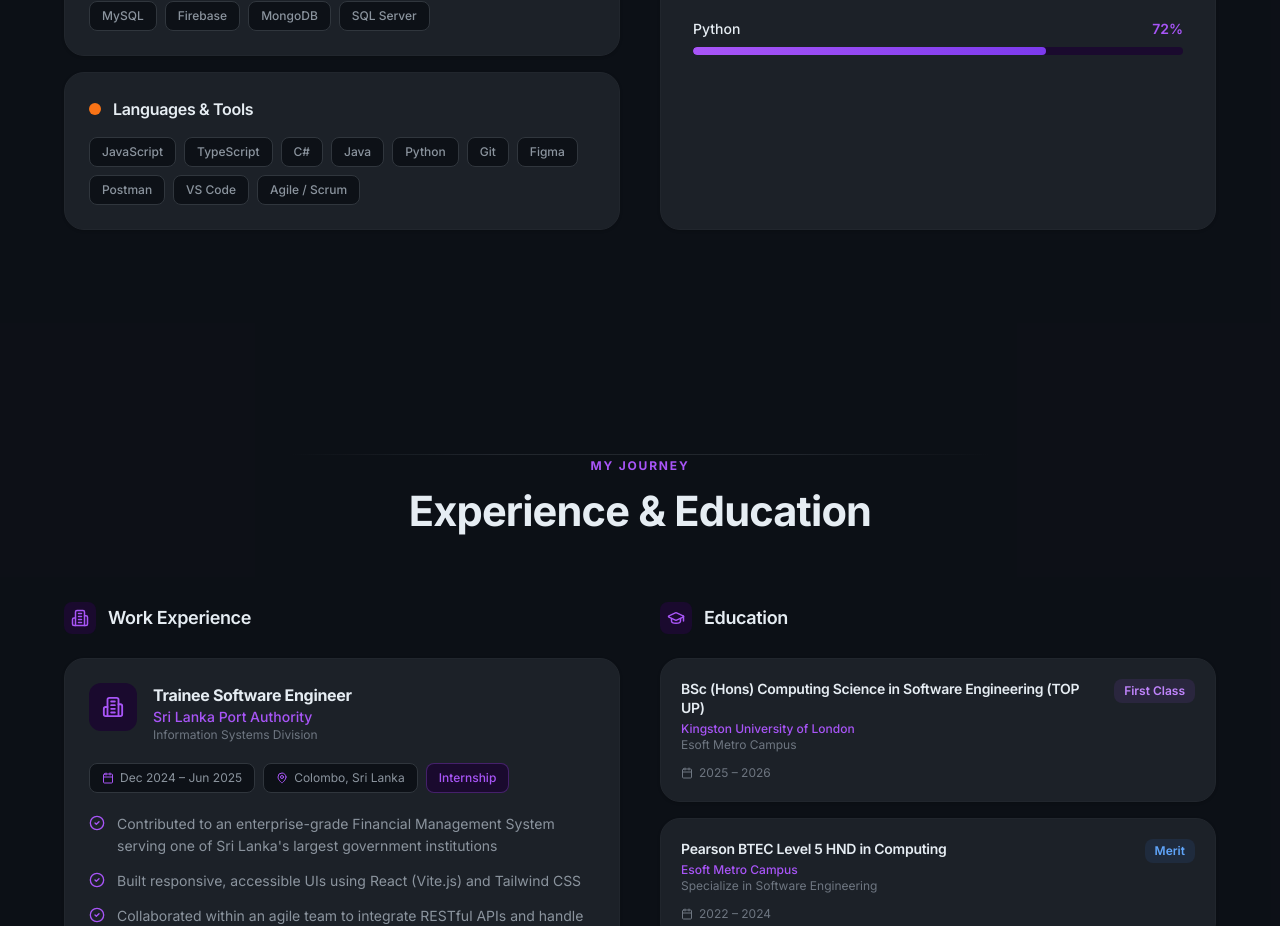
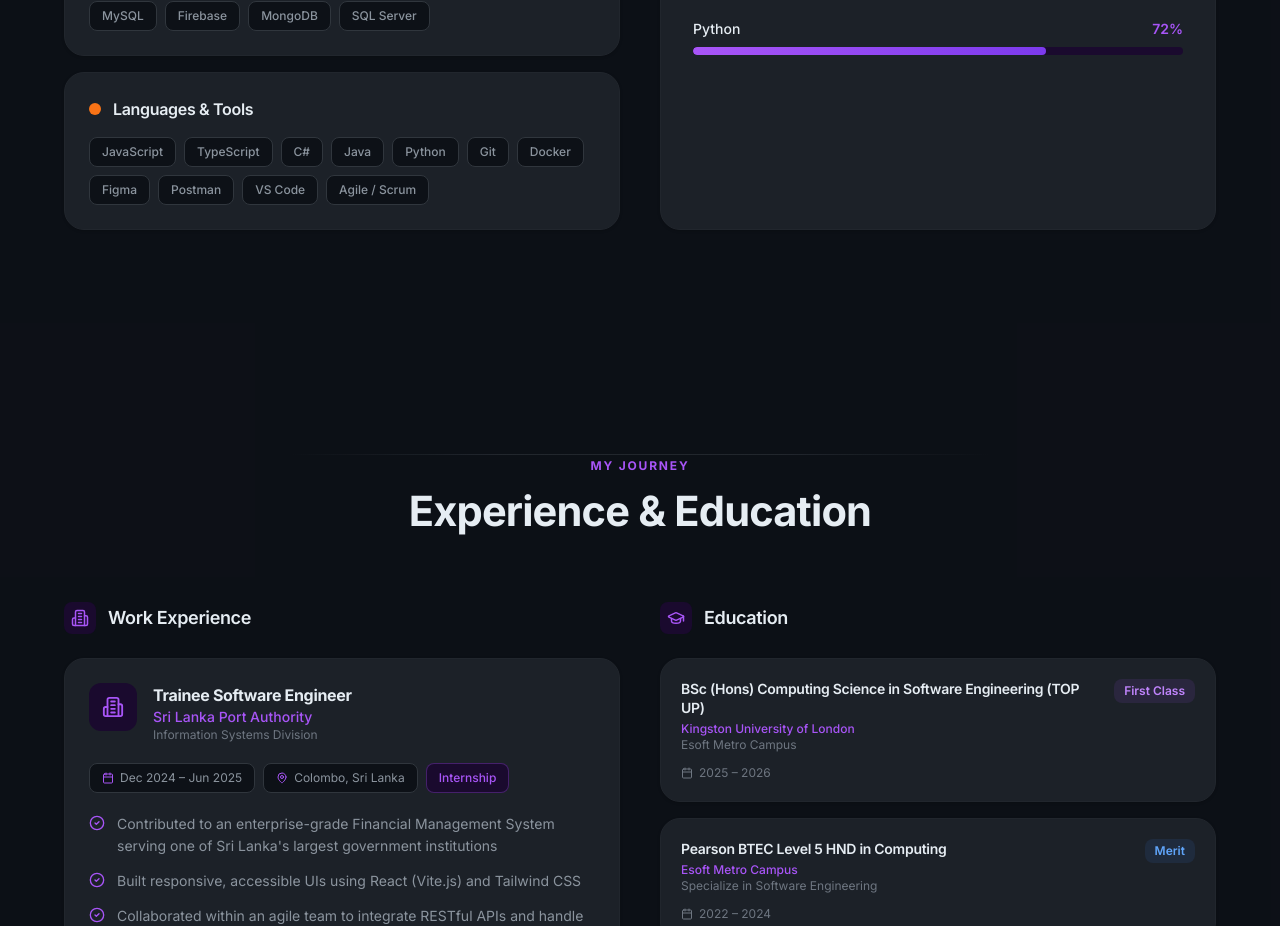
Before and after one commit to Chathura30/Portfolio, a React (Vite) app: page / in a window 1280 px wide. Shown: the part 2472-3398 px from the top of the page. Built offline with nearby package versions, Linux system fonts and the light colour scheme.

Commit message:
Add Docker to Languages & Tools skill category

```diff
--- a/src/components/Skills.tsx
+++ b/src/components/Skills.tsx
@@ -5,7 +5,7 @@ const skillCategories = [
   { title: 'Frontend',           dot: '#a855f7', skills: ['React', 'React Native', 'Flutter', 'Vue.js', 'HTML5', 'CSS3', 'Tailwind CSS'] },
   { title: 'Backend',            dot: '#3b82f6', skills: ['Node.js', 'Express.js', 'RESTful APIs', 'PHP'] },
   { title: 'Databases',          dot: '#22c55e', skills: ['MySQL', 'Firebase', 'MongoDB', 'SQL Server'] },
-  { title: 'Languages & Tools',  dot: '#f97316', skills: ['JavaScript', 'TypeScript', 'C#', 'Java', 'Python', 'Git', 'Figma', 'Postman', 'VS Code', 'Agile / Scrum'] },
+  { title: 'Languages & Tools',  dot: '#f97316', skills: ['JavaScript', 'TypeScript', 'C#', 'Java', 'Python', 'Git', 'Docker', 'Figma', 'Postman', 'VS Code', 'Agile / Scrum'] },
 ]
 
 const proficiency = [
```
